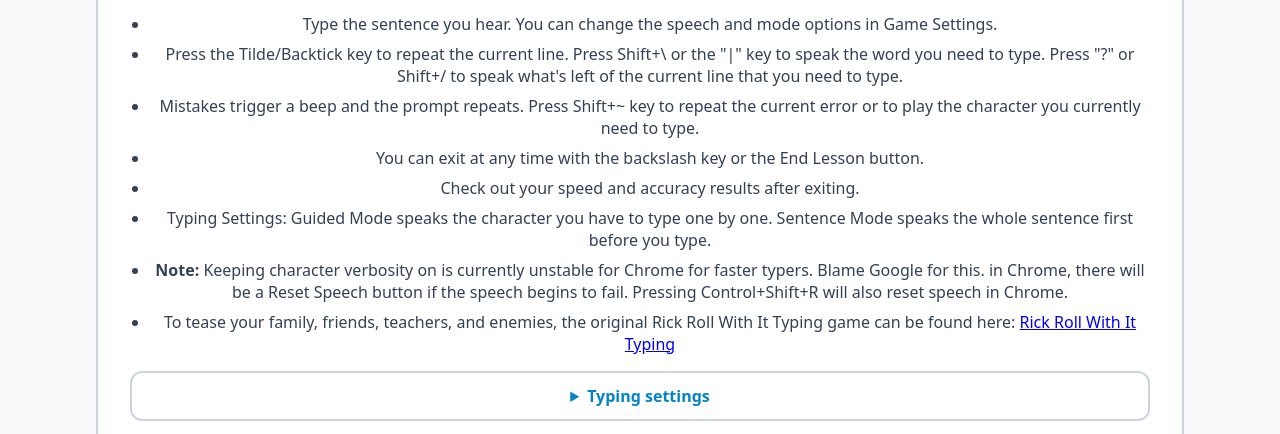
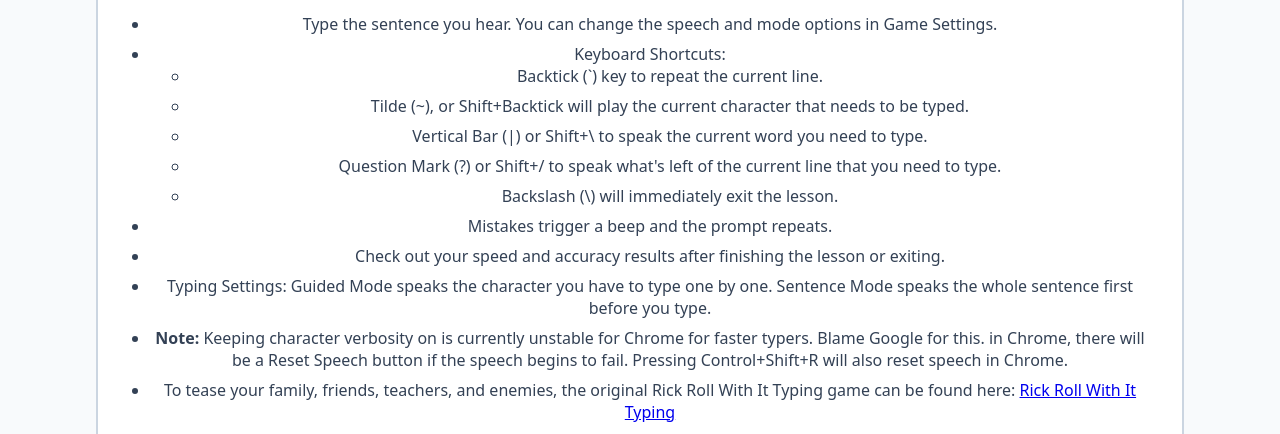
Before and after one commit to Marconiusiii/rollWithIt-typing, a plain HTML site: page index.html in a window 1280 px wide. Shown: the part 359-793 px from the top of the page. Drawn offline with Linux system fonts and the light colour scheme.

Commit message:
Updated HTML instructions to group the keyboard shortcuts together.

```diff
--- a/index.html
+++ b/index.html
@@ -24,7 +24,7 @@
 				<ul>
 				<li>Changed speak word shortcut to Shift+\ or the "|" character.</li>
 <li>Pressing "?" or Shift+/ will speak what's left of the line that you need to type.</li>
-				</ul>
+<li>Changed up Instructions list to group keyboard shortcuts together.</li>				</ul>
 
 			</details>
 
@@ -36,10 +36,17 @@
 				</p>
 				<ul class="instructions-list">
 					<li>Type the sentence you hear. You can change the speech and mode options in Game Settings.</li>
-<li>Press the Tilde/Backtick key to repeat the current line. Press Shift+\ or the "|" key to speak the word you need to type. Press "?" or Shift+/ to speak what's left of the current line that you need to type.</li>
-					<li>Mistakes trigger a beep and the prompt repeats. Press Shift+~ key to repeat the current error or to play the character you currently need to type.</li>
-					<li>You can exit at any time with the backslash key or the End Lesson button.</li>
-					<li>Check out your speed and accuracy results after exiting.</li>
+<li>Keyboard Shortcuts:
+	<ul>
+	<li>Backtick (`) key to repeat the current line.</li>
+	<li>Tilde (~), or Shift+Backtick will play the current character that needs to be typed.</li>
+	<li>Vertical Bar (|) or Shift+\ to speak the current word you need to type.</li>
+
+	<li>Question Mark (?) or Shift+/ to speak what's left of the current line that you need to type.</li>
+	<li>Backslash (\) will immediately exit the lesson.</li>
+	</ul></li>
+					<li>Mistakes trigger a beep and the prompt repeats.</li>
+					<li>Check out your speed and accuracy results after finishing the lesson or exiting.</li>
 					<li>Typing Settings: Guided Mode speaks the character you have to type one by one. Sentence Mode speaks the whole sentence first before you type.</li>
 <li><strong>Note:</strong> Keeping character verbosity on is currently unstable for Chrome for faster typers. Blame Google for this. in Chrome, there will be a Reset Speech button if the speech begins to fail. Pressing Control+Shift+R will also reset speech in Chrome.</li>
 					<li>To tease your family, friends, teachers, and enemies, the original Rick Roll With It Typing game can be found here: <a href="https://marconius.com/fun/rollWithIt/">Rick Roll With It Typing</a></li>
@@ -416,7 +423,7 @@
 
 		<p class="footer-copy small muted">
 			&copy;<span id="copyrightYear"></span>
-			Chancey Fleet and Marco Salsiccia, v.1.5.3
+			Chancey Fleet and Marco Salsiccia, v.1.5.4
 		</p>
 	</footer>
 
```
